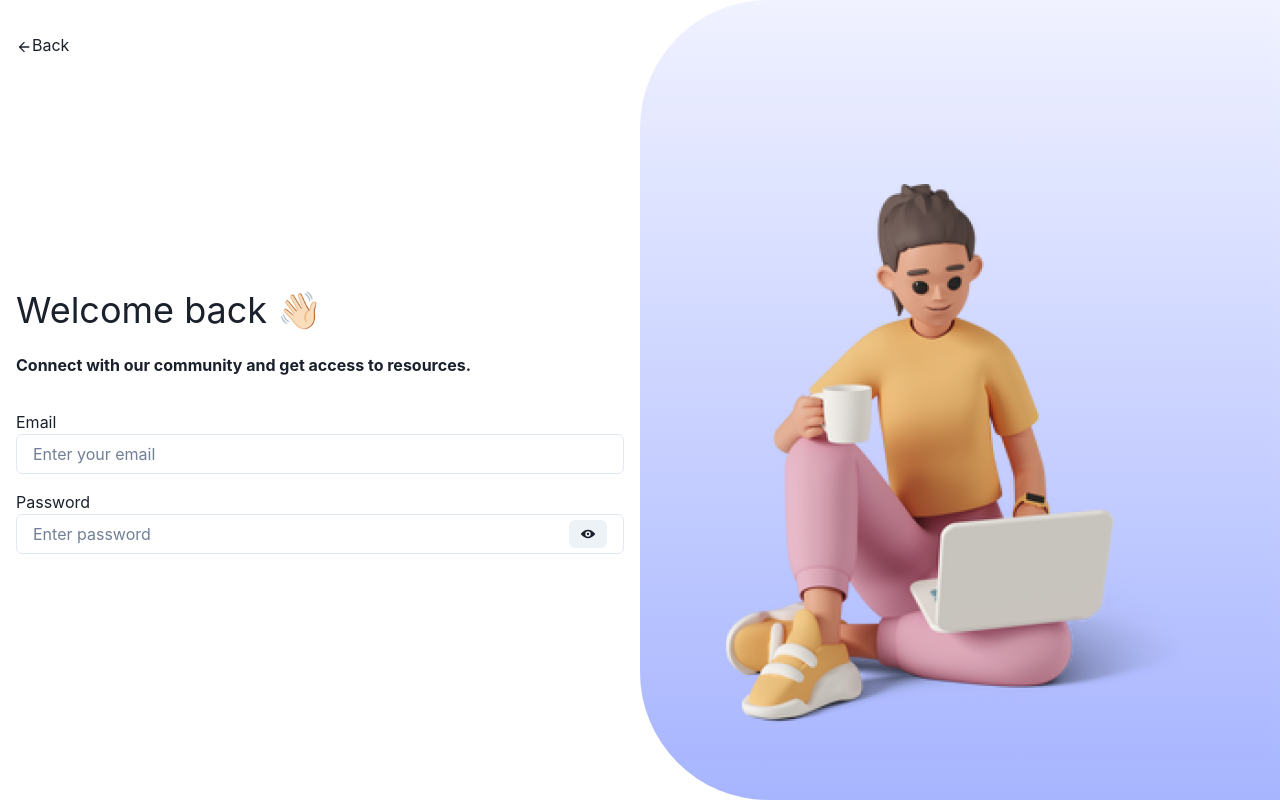
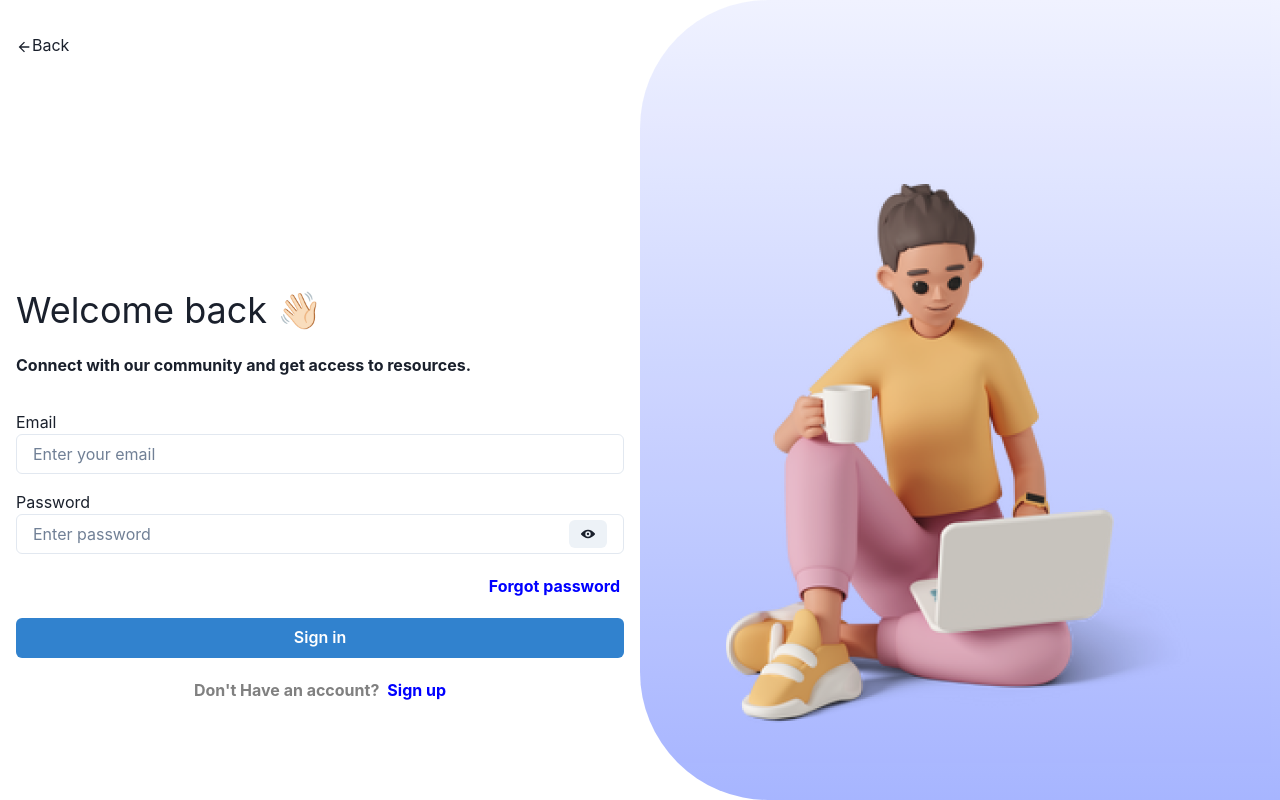
Before and after one commit to bettersg/Mendisphere, a React (Create React App) app: page / in a window 1280 px wide. Built offline with nearby package versions, Linux system fonts and the light colour scheme.

Commit message:
MBF-00008 removed unnecessary imports and reorganized the LoginPage component for neater layout

```diff
--- a/src/features/login/login-page.tsx
+++ b/src/features/login/login-page.tsx
@@ -1,76 +1,15 @@
-import { Box, Button, Container, Flex, Link, Spacer, StackDivider, Text, VStack } from '@chakra-ui/react'
+import { Box, Flex} from '@chakra-ui/react'
 
-import {ArrowBackIcon} from '@chakra-ui/icons'
-
-import EmailCredential from "./components/email-credential"
-import LoginMenuMessage from './components/login-menu-message'
 import LoginDesign from "./components/login-design"
-
+import LoginSection from './components/login-section'
 import "./scss/login.scss"
-import GoogleSignInButton from './components/google-sign-in-button'
 
 export default function LoginPage(){
 
     return (
         <Flex minH="100vH">
             <Box flex='1'>
-                <VStack
-                     divider={<StackDivider borderColor='#FFFFFF' />}
-                     spacing={4}
-                     align="stretch"
-                >
-                    <Container maxW='container.sm' >
-
-                    </Container>
-
-                    <Container maxW='container.sm' >
-                        <Link href="/"><Text><ArrowBackIcon></ArrowBackIcon>Back</Text></Link>
-                    </Container>
-
-
-                    <Container minH="10em" maxW='container.sm' >
-
-                    </Container>
-
-                    <Container minH="3em" maxW='container.sm' >
-                        <LoginMenuMessage />
-                    </Container>
-
-                    <Container maxW='container.sm' >
-                        <EmailCredential />
-                    </Container>
-
-                    {/* <Container maxW='container.sm' >
-                        <Flex >
-                            <Box p='1'></Box>
-                            <Spacer />
-                            <Box p='1' >
-                                <Link href="/"><Text color="blue" as='b'>Forgot password</Text></Link>
-                            </Box>
-                        </Flex>
-                        <VStack
-                            spacing={4}
-                            align='stretch'
-                            minWidth="100%"
-                        >
-                                <Button colorScheme='blue'>Sign in</Button>
-                        </VStack>
-                        <Flex >
-                            <Spacer />
-                            <Box p="1" >
-                                <Text color="grey" as='b'>Don't Have an account? </Text>
-                            </Box>
-                            <Box p="1">
-                                <Link href="/"><Text color="blue" as='b'>Sign up</Text></Link>
-                            </Box>
-                            <Spacer />
-                        </Flex>
-                    </Container> */}
-                    <Container>
-                        <GoogleSignInButton/>
-                    </Container>
-
-                </VStack>
+                <LoginSection />
             </Box>
             <Box flex='1' className="rounded_edge_rectangle">
                 <LoginDesign/>
```
